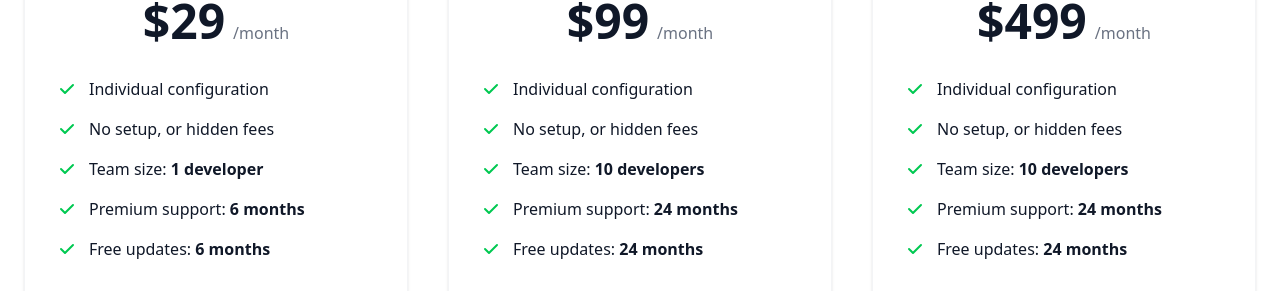
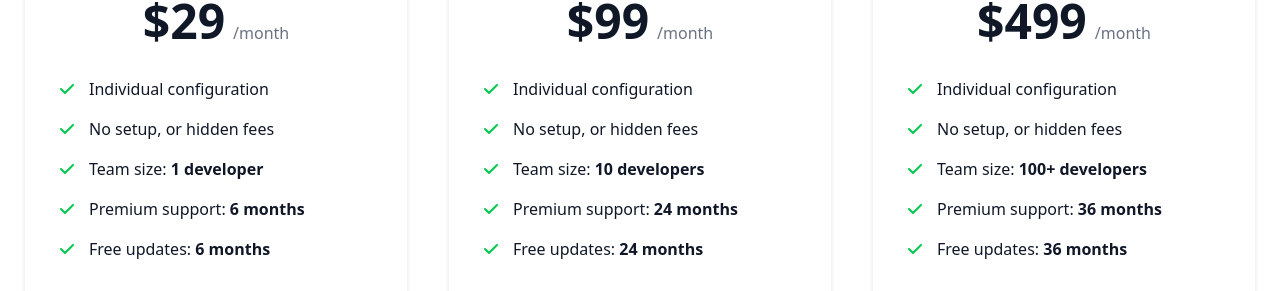
Before and after one commit to devhimelali/agency-landing-page-using-react-js, a React (Vite) app: page / in a window 1280 px wide. Shown: the part 3241-3532 px from the top of the page. Built offline with nearby package versions, Linux system fonts and the light colour scheme.

Commit message:
update on plan data

```diff
--- a/src/data/plan.js
+++ b/src/data/plan.js
@@ -44,9 +44,9 @@ const planInfo = {
             features: [
                 "Individual configuration",
                 "No setup, or hidden fees",
-                "Team size: <span class=\"font-semibold\">10 developers</span>",
-                "Premium support: <span class=\"font-semibold\">24 months</span>",
-                "Free updates: <span class=\"font-semibold\">24 months</span>"
+                "Team size: <span class=\"font-semibold\">100+ developers</span>",
+                "Premium support: <span class=\"font-semibold\">36 months</span>",
+                "Free updates: <span class=\"font-semibold\">36 months</span>"
             ],
             buttonText: "Get started",
             buttonLink: "#",
```
